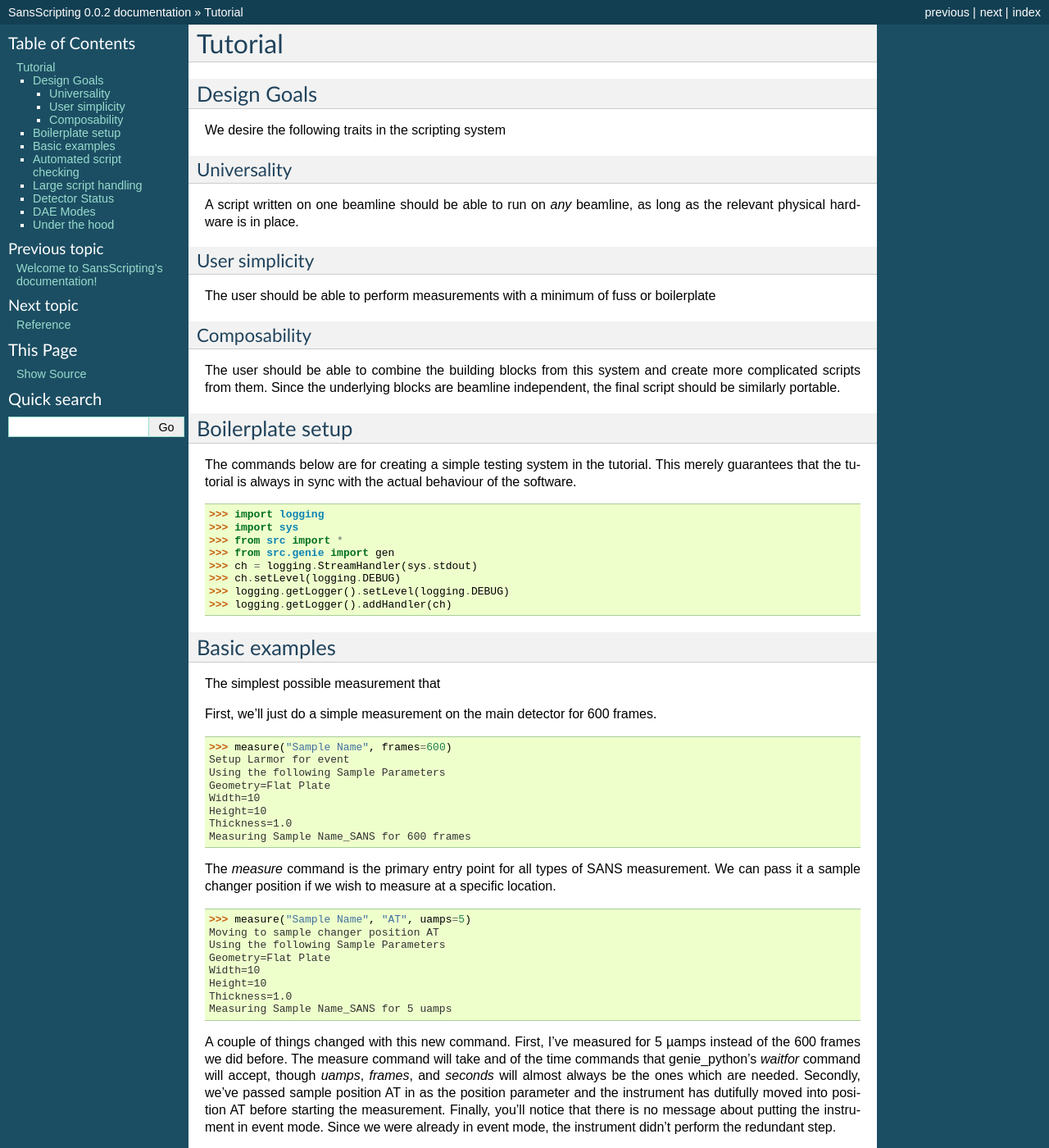
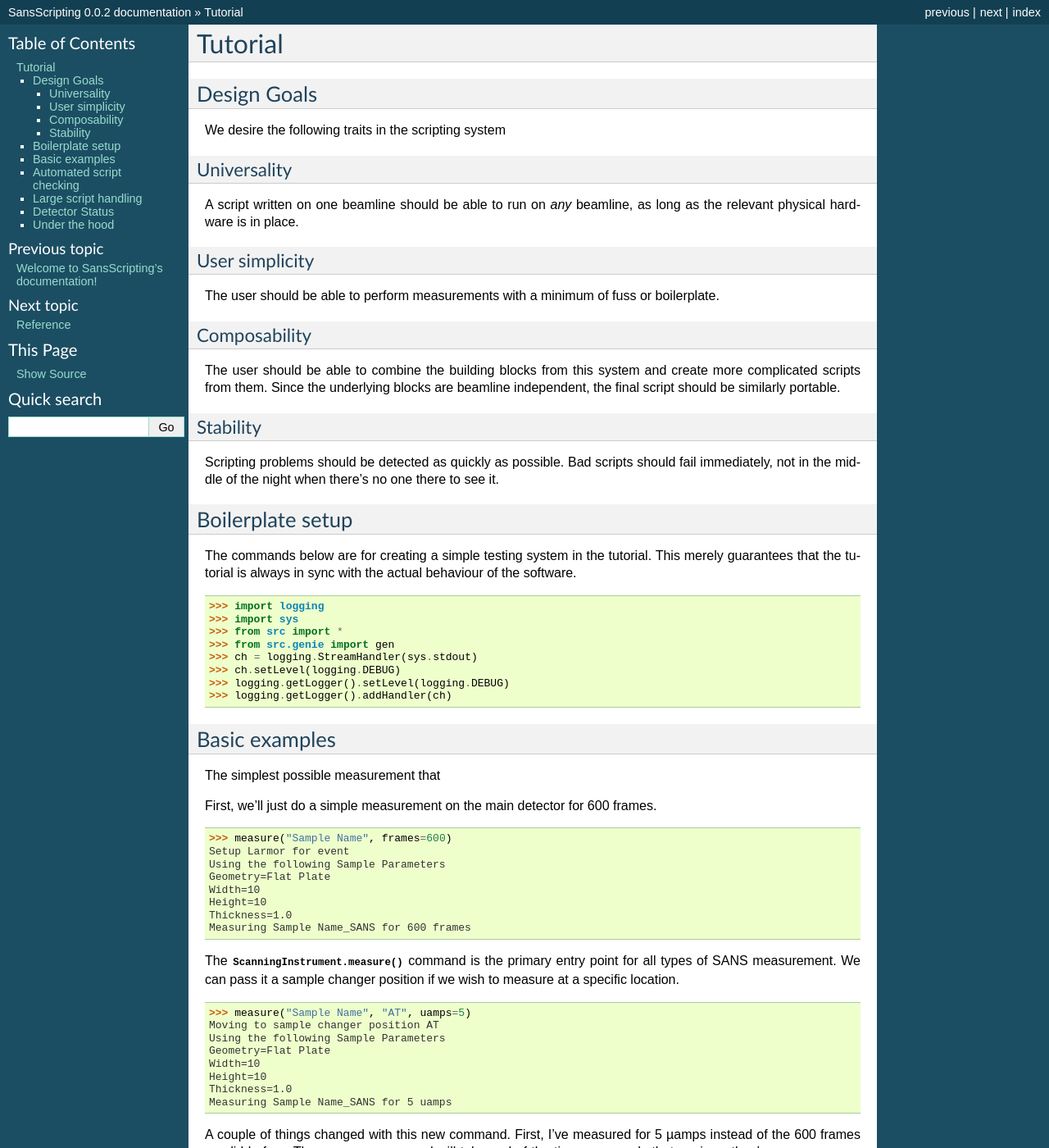
Before and after one commit to PyGenie-Scans/SansScripts, a Sphinx documentation site: the page built from doc/source/tutorial.rst, in a window 1280 px wide and 1400 px high. Shown: the whole window at 82% size. Built offline with Sphinx 7.4.7, drawn with Linux system fonts in a browser that asks for light colours; some of the changed text lies outside the part shown.

Commit message:
Clean up docs

```diff
--- a/doc/source/tutorial.rst
+++ b/doc/source/tutorial.rst
@@ -18,7 +21,8 @@
 User simplicity
 ---------------
 
-The user should be able to perform measurements with a minimum of fuss or boilerplate
+The user should be able to perform measurements with a minimum of fuss
+or boilerplate.
 
 Composability
 -------------
@@ -28,6 +32,12 @@
 underlying blocks are beamline independent, the final script should be
 similarly portable.
 
+Stability
+---------
+
+Scripting problems should be detected as quickly as possible.  Bad
+scripts should fail immediately, not in the middle of the night when
+there's no one there to see it.
 
 Boilerplate setup
 =================
@@ -62,9 +72,9 @@
 Thickness=1.0
 Measuring Sample Name_SANS for 600 frames
 
-The `measure` command is the primary entry point for all types of SANS
-measurement.  We can pass it a sample changer position if we wish to
-measure at a specific location.
+The :py:meth:`ScanningInstrument.measure` command is the primary entry
+point for all types of SANS measurement.  We can pass it a sample
+changer position if we wish to measure at a specific location.
 
 >>> measure("Sample Name", "AT", uamps=5)
 Moving to sample changer position AT
@@ -78,7 +88,7 @@
 A couple of things changed with this new command.  First, I've
 measured for 5 µamps instead of the 600 frames we did before.  The
 measure command will take and of the time commands that genie_python's
-`waitfor` command will accept, though `uamps`, `frames`, and `seconds`
+:py:meth:`waitfor` command will accept, though :py:attr:`uamps`, :py:attr:`frames`, and :py:attr:`seconds`
 will almost always be the ones which are needed.  Secondly, we've
 passed sample position AT in as the position parameter and the
 instrument has dutifully moved into position AT before starting the
@@ -155,72 +165,74 @@
 Thickness=1.0
 Measuring Beam stop_SANS for 300 frames
 
-By default, when taking a sans measurement, the `measure` function
-puts the instrument in event mode.  Similarly, trans measurements are
-always in transmission mode.  Setting the dae_fixed property to `True`
-ignores the default mode and maintains whatever mode the instrument is
-currently in.
+By default, when taking a sans measurement, the
+:py:meth:`ScanningInstrument.measure` function puts the instrument in
+event mode.  Similarly, trans measurements are always in transmission
+mode.  Setting the dae_fixed property to ``True`` ignores the default
+mode and maintains whatever mode the instrument is currently in.
 
 Automated script checking
 =========================
 
-    This module includes a decorator `user_script` that can be added
-    to the front of any user function.  This will allow the scripting
-    system to scan the script for common problems before it is run,
-    ensuring that problems are noticed immediately and not at one in
-    the morning.  All that's required of the user is putting
-    `@user_script` on the line before any functions that they define.
+.. py:currentmodule:: src.Util
 
-    >>> @user_script
-    ... def trial():
-    ...     measure("Test1", "BT", uamps=30)
-    ...     measure("Test2", "VT", uamps=30)
-    ...     measure("Test1", "BT", trans=True, uanps=10)
-    ...     measure("Test2", "VT", trans=True, uamps=10)
-    >>> trial()
-    Traceback (most recent call last):
-    ...
-    RuntimeError: Position VT does not exist
+This module includes a decorator :py:meth:`user_script` that can be
+added to the front of any user function.  This will allow the
+scripting system to scan the script for common problems before it is
+run, ensuring that problems are noticed immediately and not at one in
+the morning.  All that's required of the user is putting
+``@user_script`` on the line before any functions that they define.
 
-    What may not be immediately obvious from reading is that this
-    error message occurs instantly, not forty five minutes
-    into the run after the first measurement has already been
-    performed.  Fixing the "VT" positions to "CT" then gives:
+>>> @user_script
+... def trial():
+...     measure("Test1", "BT", uamps=30)
+...     measure("Test2", "VT", uamps=30)
+...     measure("Test1", "BT", trans=True, uanps=10)
+...     measure("Test2", "VT", trans=True, uamps=10)
+>>> trial()
+Traceback (most recent call last):
+...
+RuntimeError: Position VT does not exist
 
-    >>> @user_script
-    ... def trial():
-    ...     measure("Test1", "BT", uamps=30)
-    ...     measure("Test2", "TT", uamps=30)
-    ...     measure("Test1", "BT", trans=True, uanps=10)
-    ...     measure("Test2", "TT", trans=True, uamps=10)
-    >>> trial()
-    Traceback (most recent call last):
-	...
-    RuntimeError: Unknown Block uanps
+What may not be immediately obvious from reading is that this error
+message occurs instantly, not forty five minutes into the run after
+the first measurement has already been performed.  Fixing the "VT"
+positions to "CT" then gives:
 
-    Again, an easy typo to make at midnight that normally would not be
-    found until two in the morning.
+>>> @user_script
+... def trial():
+...     measure("Test1", "BT", uamps=30)
+...     measure("Test2", "TT", uamps=30)
+...     measure("Test1", "BT", trans=True, uanps=10)
+...     measure("Test2", "TT", trans=True, uamps=10)
+>>> trial()
+Traceback (most recent call last):
+...
+RuntimeError: Unknown Block uanps
 
-    >>> @user_script
-    ... def trial():
-    ...     measure("Test1", "BT", uamps=30)
-    ...     measure("Test2", "TT", uamps=30)
-    ...     measure("Test1", "BT", trans=True, uamps=10)
-    ...     measure("Test2", "TT", trans=True, uamps=10)
-    >>> trial() #doctest:+ELLIPSIS
-    The script should finish in 2.0 hours
-    ...
-    Measuring Test2_TRANS for 10 uamps
+Again, an easy typo to make at midnight that normally would not be
+found until two in the morning.
 
-    Once the script has been validated, which should happen nearly
-    instantly, the program will print an estimate of the time needed
-    for the script and the approximate time of completion (not shown).
-    It will then run the script for real.
+>>> @user_script
+... def trial():
+...     measure("Test1", "BT", uamps=30)
+...     measure("Test2", "TT", uamps=30)
+...     measure("Test1", "BT", trans=True, uamps=10)
+...     measure("Test2", "TT", trans=True, uamps=10)
+>>> trial() #doctest:+ELLIPSIS
+The script should finish in 2.0 hours
+...
+Measuring Test2_TRANS for 10 uamps
+
+Once the script has been validated, which should happen nearly
+instantly, the program will print an estimate of the time needed for
+the script and the approximate time of completion (not shown).  It
+will then run the script for real.
 
 Large script handling
 =====================
 
-The :py:meth:`src.Instrument.ScanningInstrument.measure_file` function allows the user to define everything in an
+The :py:meth:`ScanningInstrument.measure_file` function allows the user to define everything in an
 CSV file with excel and then run it through python.
 
 For the example below, test.csv looks like
@@ -234,13 +246,13 @@
 ...
 Measuring Sample5_TRANS for 20 uamps
 
-The particular keyword argument to the `measure` function is given in
-the header on the first line of the file.  Each subsequent line
-represents a single run and the value of each cell in the line is the
-value of that keyword argument for the header.  If an argument is left
-blank, then the keyword's default value is used.  The boolean values
-True and False are case insensitive, but all other strings retain
-their case.
+The particular keyword argument to the
+:py:meth:`ScanningInstrument.measure` function is given in the header
+on the first line of the file.  Each subsequent line represents a
+single run and the value of each cell in the line is the value of that
+keyword argument for the header.  If an argument is left blank, then
+the keyword's default value is used.  The boolean values True and
+False are case insensitive, but all other strings retain their case.
 
 .. csv-table:: bad_julabo.csv
   :file: ../../tests/bad_julabo.csv
@@ -251,7 +263,9 @@
 ...
 RuntimeError: Unknown Block Julabo
 
-Each CSV file is run through the :py:func:`src.Util.user_script`
+.. py:currentmodule:: src.Util
+
+Each CSV file is run through the :py:func:`user_script`
 function, so the script will be checked for errors before being run.
 In the example above, the user set the column header to "Julabo", but
 the actual block name is "Julabo1_SP".
@@ -305,15 +319,6 @@
 >>> detector_on(True)
 Waiting For Detector To Power Up (180s)
 True
-
-
-DAE Modes
-=========
-
-Setup dae modes
-
->>> setup_dae_bsalignment()
-Setup Larmor for bsalignment
 
 Under the hood
 ==============
```
Also changed, not shown: other parts of doc/source/tutorial.rst (+3 -0 lines).
